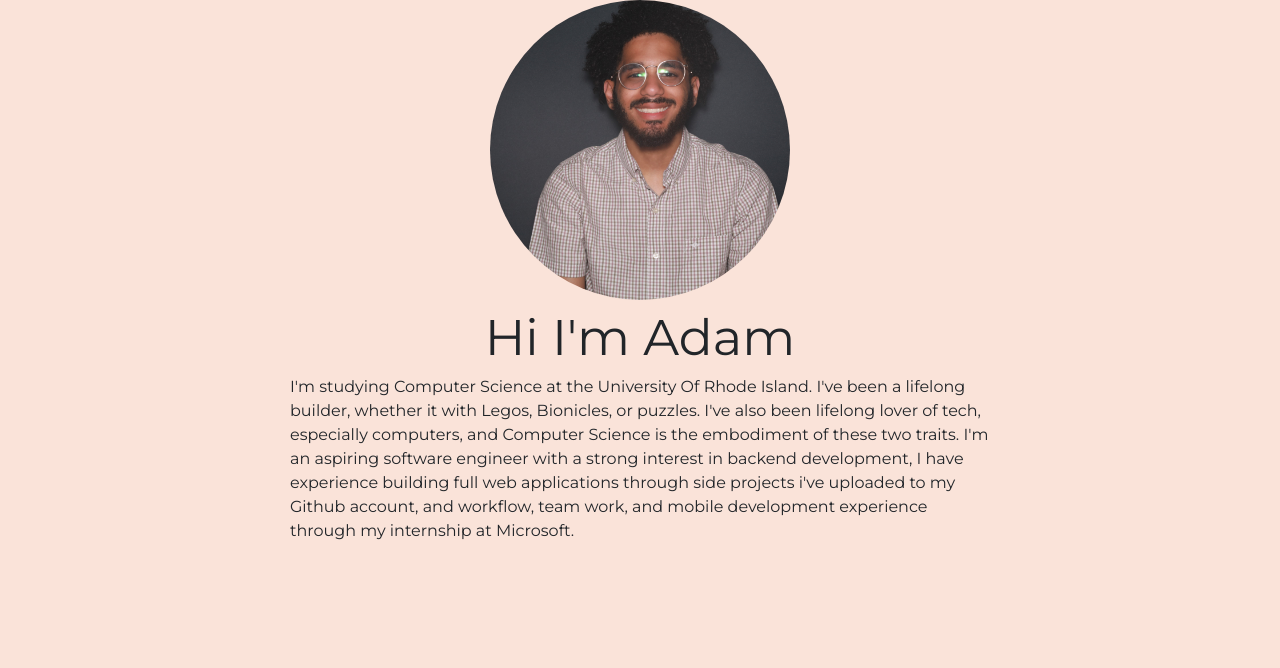
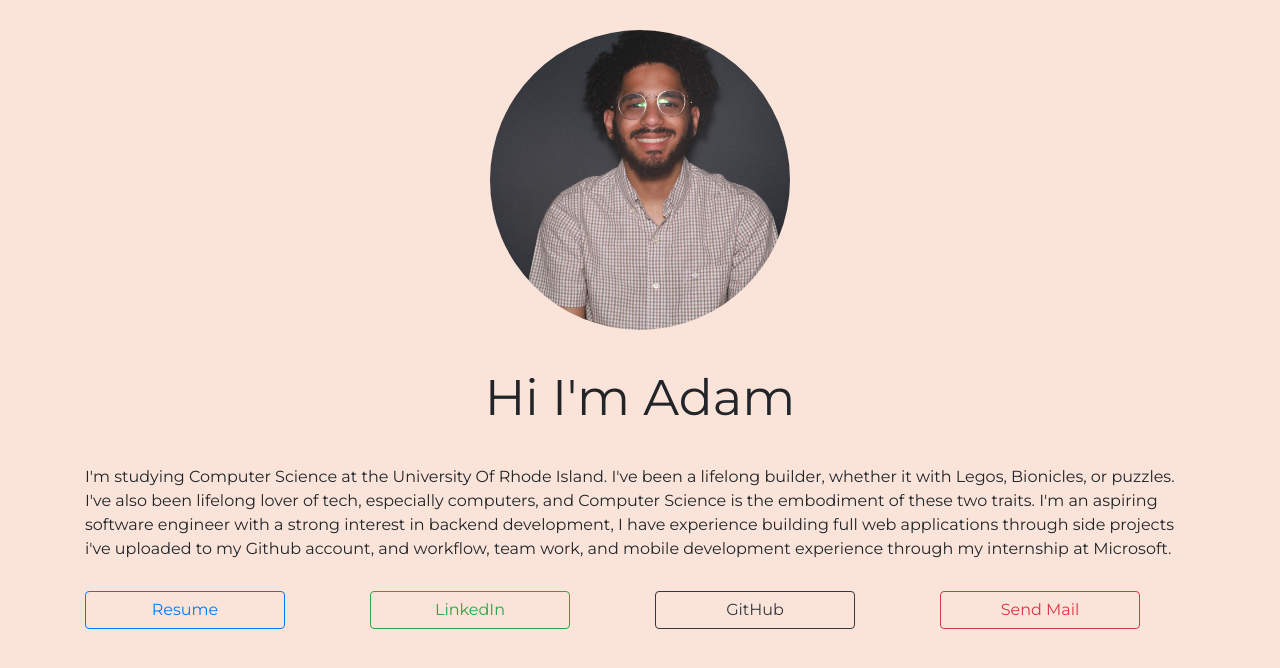
Before and after one commit to adamjeanlaurent/dot-me, a plain HTML site: page index.html in a window 1280 px wide. Drawn offline with nearby package versions, Linux system fonts and the light colour scheme.

Commit message:
added links to buttons

```diff
--- a/index.css
+++ b/index.css
@@ -8,7 +8,6 @@ body {
     width: 300px;
     height: 300px;
     border-radius: 50%;
-    margin-bottom: 30px;
 }
 
 /* class for centering images */
@@ -19,12 +18,25 @@ body {
 
 /* main body of text */
 .profileText {
-    /* Can change the width of the text */
-    width: 700px;
+   margin-top: 30px;
 }
 
 /* Heading intro hi im adam */
 .profileHeading {
     text-align: center;
     font-size: 50px;
+    margin-top: 30px;
 }
+
+/* Bar For Buttons */
+.profileButtonBar {
+    margin-top: 30px;
+}
+
+.container{
+    margin-top: 30px;
+}
+
+.btn{
+    width: 200px;
+}
--- a/index.html
+++ b/index.html
@@ -5,33 +5,61 @@
     <meta charset="UTF-8">
     <meta name="viewport" content="width=device-width, initial-scale=1.0">
     <meta http-equiv="X-UA-Compatible" content="ie=edge">
-    <title>Document</title>
+    <title>Adam</title>
     <link rel="stylesheet" href="https://stackpath.bootstrapcdn.com/bootstrap/4.3.1/css/bootstrap.min.css"
         integrity="sha384-ggOyR0iXCbMQv3Xipma34MD+dH/1fQ784/j6cY/iJTQUOhcWr7x9JvoRxT2MZw1T" crossorigin="anonymous">
     <link href="https://fonts.googleapis.com/css?family=Montserrat&display=swap" rel="stylesheet">
     <link rel="stylesheet" href="index.css">
+    <link rel="icon" type="image/png" href="favicon.png">
 </head>
 
 <body>
-    <!-- main profile picture -->
+    <div class="container">
+        <div class="row">
+            <div class="col-lg-12">
                 <img src="photo.jpg" class="profilePicture centerBlock">
-    <!-- Hi im adam -->
+            </div>
+        </div>
+        <div class="row">
+            <div class="col-lg-12">
                 <div class="profileHeading centerBlock">
                     Hi I'm Adam
                 </div>
-    <!-- main body of text -->
+            </div>
+        </div>
+        <div class="row">
+            <div class="col-lg-12">
                 <div class="profileText centerBlock">
-        I'm studying Computer Science at the University Of Rhode Island. I've been a lifelong builder, whether it with
-        Legos, Bionicles, or puzzles. I've also been lifelong lover of tech, especially computers, and Computer Science
+                    I'm studying Computer Science at the University Of Rhode Island. I've been a lifelong builder,
+                    whether it with
+                    Legos, Bionicles, or puzzles. I've also been lifelong lover of tech, especially computers, and
+                    Computer Science
                     is the embodiment of these two traits.
 
-        I'm an aspiring software engineer with a strong interest in backend development, I have experience building full
-        web applications through side projects i've uploaded to my Github account, and workflow, team work, and mobile
+                    I'm an aspiring software engineer with a strong interest in backend development, I have experience
+                    building full
+                    web applications through side projects i've uploaded to my Github account, and workflow, team work,
+                    and mobile
                     development experience through my internship at Microsoft.
                 </div>
-    <!-- bar for buttons -->
-    <div class="profileButtonBar centerBlock">
-
+            </div>
+        </div>
+        <div class="row profileButtonBar">
+            <div class="col-lg-3 col-md-6 col-sm-12">
+                <a href="https://drive.google.com/file/d/1OaJmRa6FXeruNilO8IPcRK6743uqBEQc/view"
+                    class="btn btn-outline-primary" target="_blank"> Resume</a>
+            </div>
+            <div class="col-lg-3 col-md-5  col-sm-12">
+                <a href="https://www.linkedin.com/in/adam-jean-laurent/" class="btn btn-outline-success"
+                    target="_blank">LinkedIn</a>
+            </div>
+            <div class="col-lg-3 col-md-6  col-sm-12">
+                <a href="https://github.com/adamjeanlaurent" class="btn btn-outline-dark" target="_blank">GitHub</a>
+            </div>
+            <div class="col-lg-3 col-md-6  col-sm-12">
+                <a href="mailto:adamjeanlaurent@mgmail.com" class="btn btn-outline-danger" target="_top">Send Mail</a>
+            </div>
+        </div>
     </div>
 </body>
 
```
Also changed, not shown: favicon.png (added). Lines whose indentation alone changed are shown as unchanged.
